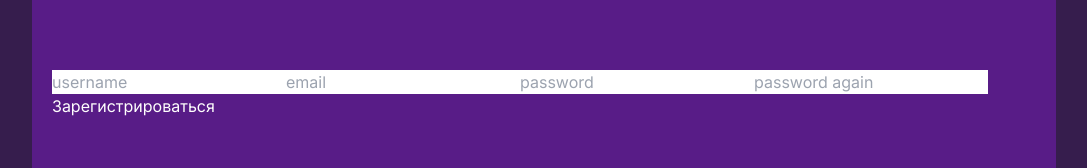
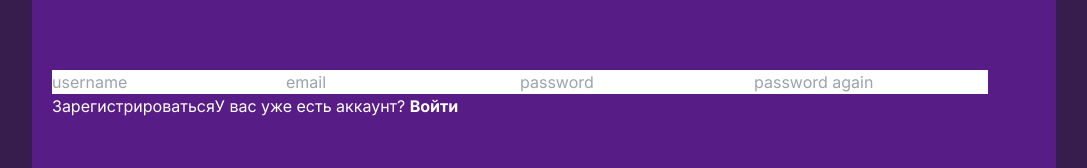
Before and after one commit to carpediem511/personal_account, a Next.js app: page /registration in a window 1280 px wide. Shown: the part 314-482 px from the top of the page, without its empty margins (96-1183 px from the left). Built offline with nearby package versions, Linux system fonts and the light colour scheme; no server answers.

Commit message:
проверка в регистрации на нового/старого юзера done

```diff
--- a/lib/action.js
+++ b/lib/action.js
@@ -53,11 +53,11 @@ export 	const handleLogout = async () => {
 		await signOut()
 	}
 
-export const registration = async (formData) => {
-	const {username, email, password, passwordRepeat, img} = Object.fromEntries(formData)
+export const registration = async (previousState, formData) => {
+	const {username, email, password, img, passwordRepeat } = Object.fromEntries(formData)
 
 	if (password !== passwordRepeat){
-		return "Введённые пароли не совпадают!"
+		return {error: "Введённые пароли не совпадают!"}
 	}
 	try {
 		makeConnectToDB()
@@ -65,7 +65,7 @@ export const registration = async (formData) => {
 		const user = await User.findOne({username})
 
 		if (user) {
-			return "Пользователь с таким именем уже зарегистрирован!"
+			return {error: "Пользователь с таким именем уже зарегистрирован!"}
 		}
 
 		const salt = await bcrypt.genSalt(10)
@@ -79,8 +79,10 @@ export const registration = async (formData) => {
 		})
 
 		await newUser.save()
+		return {success: true}
 	} catch (error){
 		console.log(error)
+		return {error: "Что-то пошло не так"}
 	}
 }
 
--- a/src/app/(auth)/registration/page.jsx
+++ b/src/app/(auth)/registration/page.jsx
@@ -1,17 +1,9 @@
-import { registration } from "../../../../lib/action"
+import RegistrationFormPage from "@/components/registrationForm/registrationForm"
 
 const RegistrationPage = () => {
 	return (
 		<>
-			<form action={registration}>
-				<input type="text" placeholder="username" name="username" />
-				<input type="email" placeholder="email" name="email" />
-				<input type="password" placeholder="password" name="password" />
-				<input type="password" placeholder="password again" name="passwordRepeat" />
-				<button>
-					Зарегистрироваться
-				</button>
-			</form>
+			<RegistrationFormPage />
 		</>
 	)
 }
--- /dev/null
+++ b/src/components/registrationForm/registrationForm.jsx
@@ -0,0 +1,38 @@
+"use client"
+
+import { useFormState } from "react-dom"
+import { registration } from "../../../lib/action"
+import { useEffect } from "react"
+import { useRouter } from "next/navigation"
+import Link from "next/link"
+
+const RegistrationFormPage = () => {
+
+	const [state, formAction] = useFormState(registration, undefined)
+
+	const router = useRouter()
+
+	useEffect(() => {
+		state?.success && router.push('/login')
+	}, [state?.success, router])
+
+	return (
+		<>
+			<form action={formAction}>
+				<input type="text" placeholder="username" name="username" />
+				<input type="email" placeholder="email" name="email" />
+				<input type="password" placeholder="password" name="password" />
+				<input type="password" placeholder="password again" name="passwordRepeat" />
+				<button>
+					Зарегистрироваться
+				</button>
+				{state?.error}
+				<Link href="/login" className="text-white" >
+					У вас уже есть аккаунт? <b>Войти</b>
+				</Link>
+			</form>
+		</>
+	)
+}
+
+export default RegistrationFormPage
```
